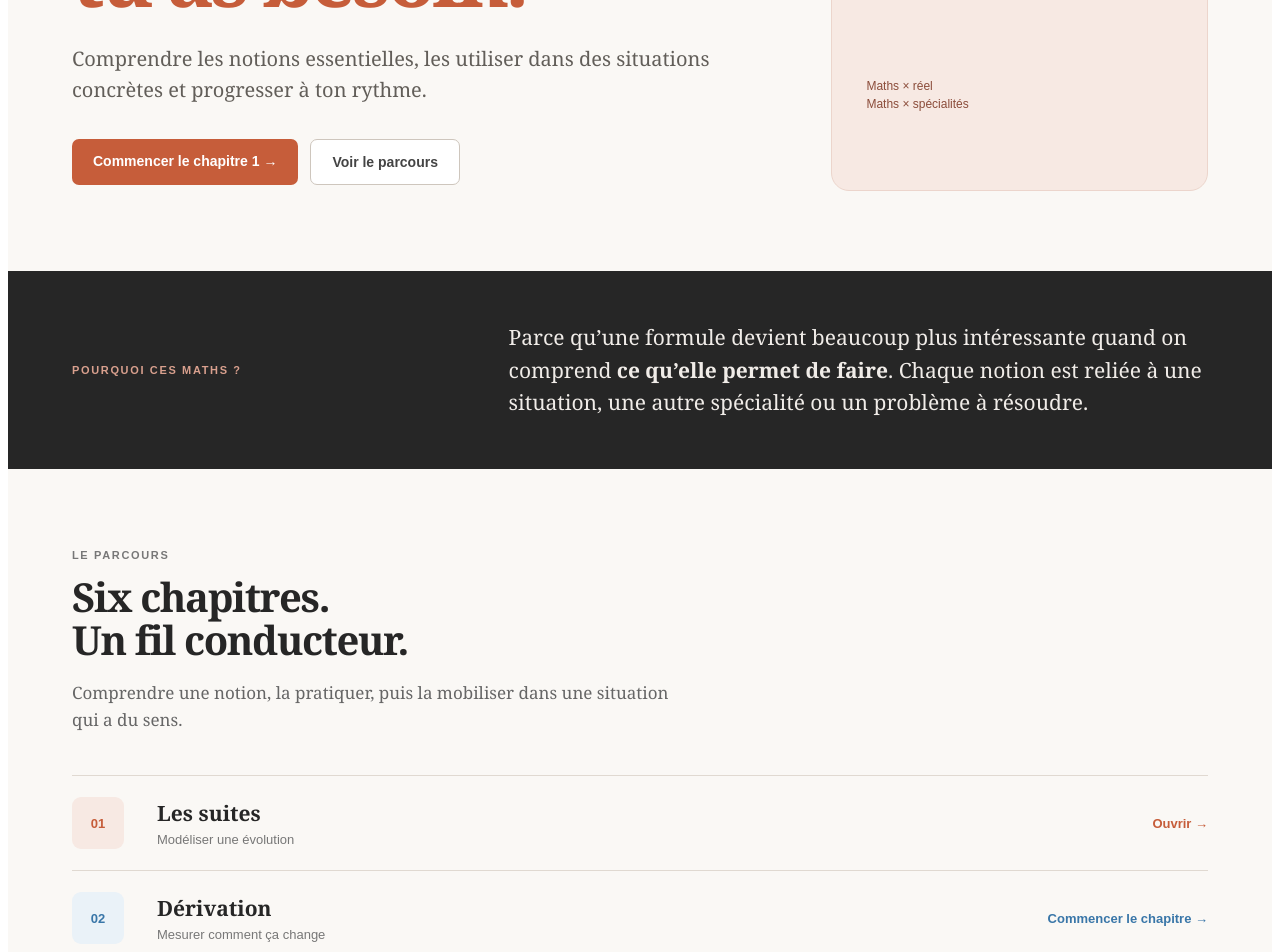
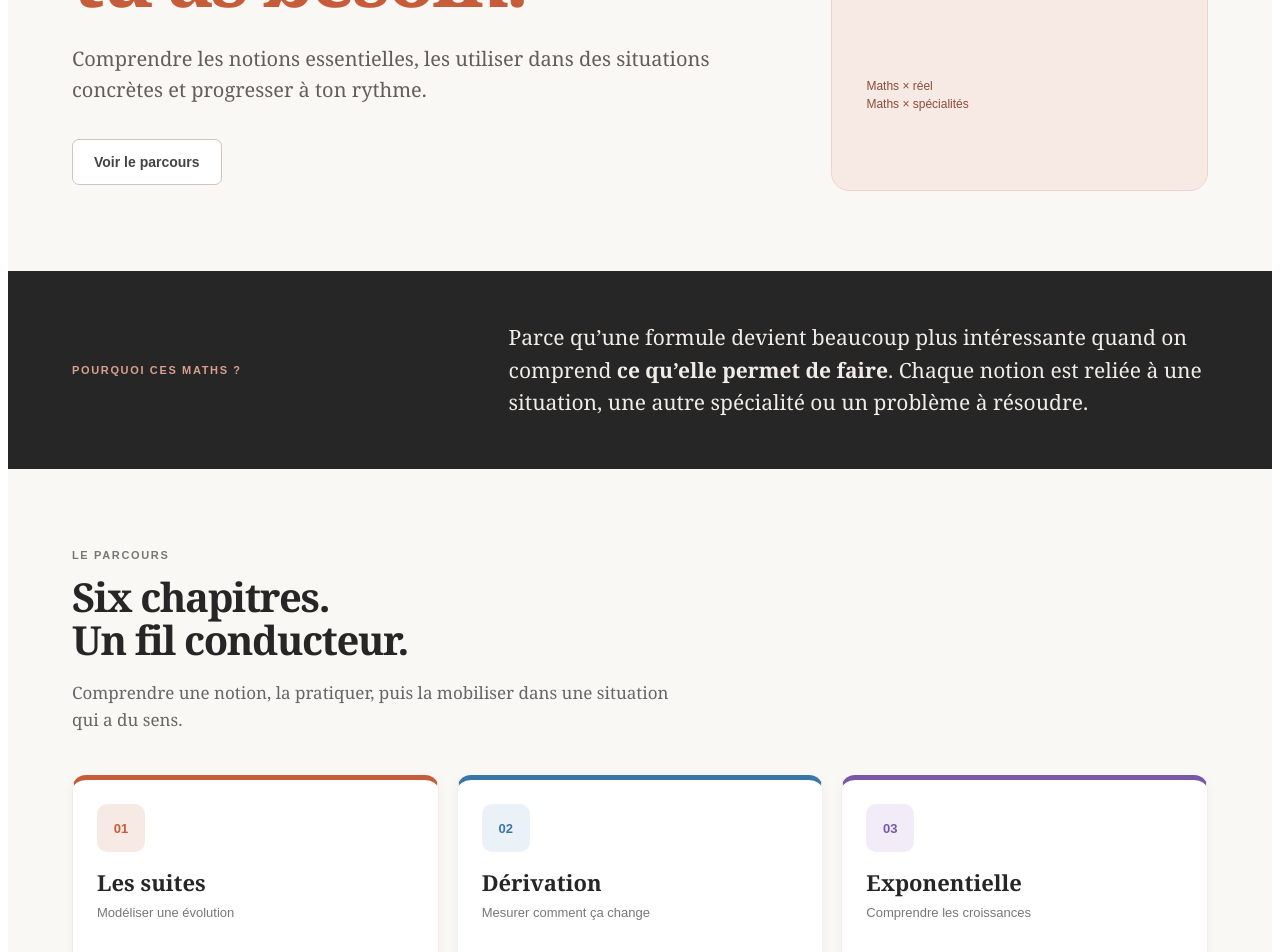
Before and after one commit to mr1968fr/atelier-maths, a Next.js app: page / in a window 1280 px wide. Shown: the part 340-1292 px from the top of the page. Built offline with nearby package versions, Linux system fonts and the light colour scheme.

Commit message:
Amélioration du parcours de la page d'accueil

```diff
--- a/app/page.tsx
+++ b/app/page.tsx
@@ -219,22 +219,6 @@ export default function Home() {
               flexWrap: 'wrap',
             }}
           >
-            <Link
-              href="/suites"
-              style={{
-                background: '#C65D3A',
-                color: '#fff',
-                padding: '14px 21px',
-                borderRadius: 7,
-                textDecoration: 'none',
-                fontFamily: 'Arial, sans-serif',
-                fontWeight: 700,
-                fontSize: 14,
-              }}
-            >
-              Commencer le chapitre 1 →
-            </Link>
-
             <a
               href="#parcours"
               style={{
@@ -412,23 +396,35 @@ export default function Home() {
         </div>
 
         <div>
+          <div
+            style={{
+              display: 'grid',
+              gridTemplateColumns: 'repeat(3, minmax(0, 1fr))',
+              gap: 18,
+            }}
+          >
             {chapters.map((chapter) => (
               <div
                 key={chapter.number}
                 style={{
-                display: 'grid',
-                gridTemplateColumns: '65px 1fr auto',
-                gap: 20,
-                alignItems: 'center',
-                padding: '21px 0',
-                borderTop: '1px solid #E0D9D1',
+                  background: '#FFFFFF',
+                  border: `1px solid ${chapter.light}`,
+                  borderTop: `5px solid ${chapter.color}`,
+                  borderRadius: 14,
+                  padding: 24,
+                  minHeight: 205,
+                  display: 'flex',
+                  flexDirection: 'column',
+                  justifyContent: 'space-between',
+                  boxShadow: '0 4px 14px rgba(0,0,0,0.04)',
                 }}
               >
+                <div>
                   <div
                     style={{
-                  width: 52,
-                  height: 52,
-                  borderRadius: 9,
+                      width: 48,
+                      height: 48,
+                      borderRadius: 10,
                       background: chapter.light,
                       color: chapter.color,
                       display: 'flex',
@@ -437,16 +433,17 @@ export default function Home() {
                       fontFamily: 'Arial, sans-serif',
                       fontSize: 13,
                       fontWeight: 800,
+                      marginBottom: 18,
                     }}
                   >
                     {chapter.number}
                   </div>
 
-              <div>
                   <h3
                     style={{
-                    margin: '0 0 5px',
-                    fontSize: 21,
+                      margin: '0 0 7px',
+                      fontSize: 22,
+                      lineHeight: 1.15,
                     }}
                   >
                     {chapter.title}
@@ -458,12 +455,14 @@ export default function Home() {
                       color: '#777',
                       fontFamily: 'Arial, sans-serif',
                       fontSize: 13,
+                      lineHeight: 1.5,
                     }}
                   >
                     {chapter.subtitle}
                   </p>
                 </div>
 
+                <div style={{ marginTop: 22 }}>
                   {chapter.available ? (
                     <Link
                       href={chapter.href}
@@ -475,7 +474,7 @@ export default function Home() {
                         fontWeight: 800,
                       }}
                     >
-                  {chapter.number === '01' ? 'Ouvrir →' : 'Commencer le chapitre →'}
+                      Commencer le chapitre →
                     </Link>
                   ) : (
                     <span
@@ -492,7 +491,9 @@ export default function Home() {
                     </span>
                   )}
                 </div>
+              </div>
             ))}
+          </div>
         </div>
       </section>
 
```
Lines whose indentation alone changed are shown as unchanged.
